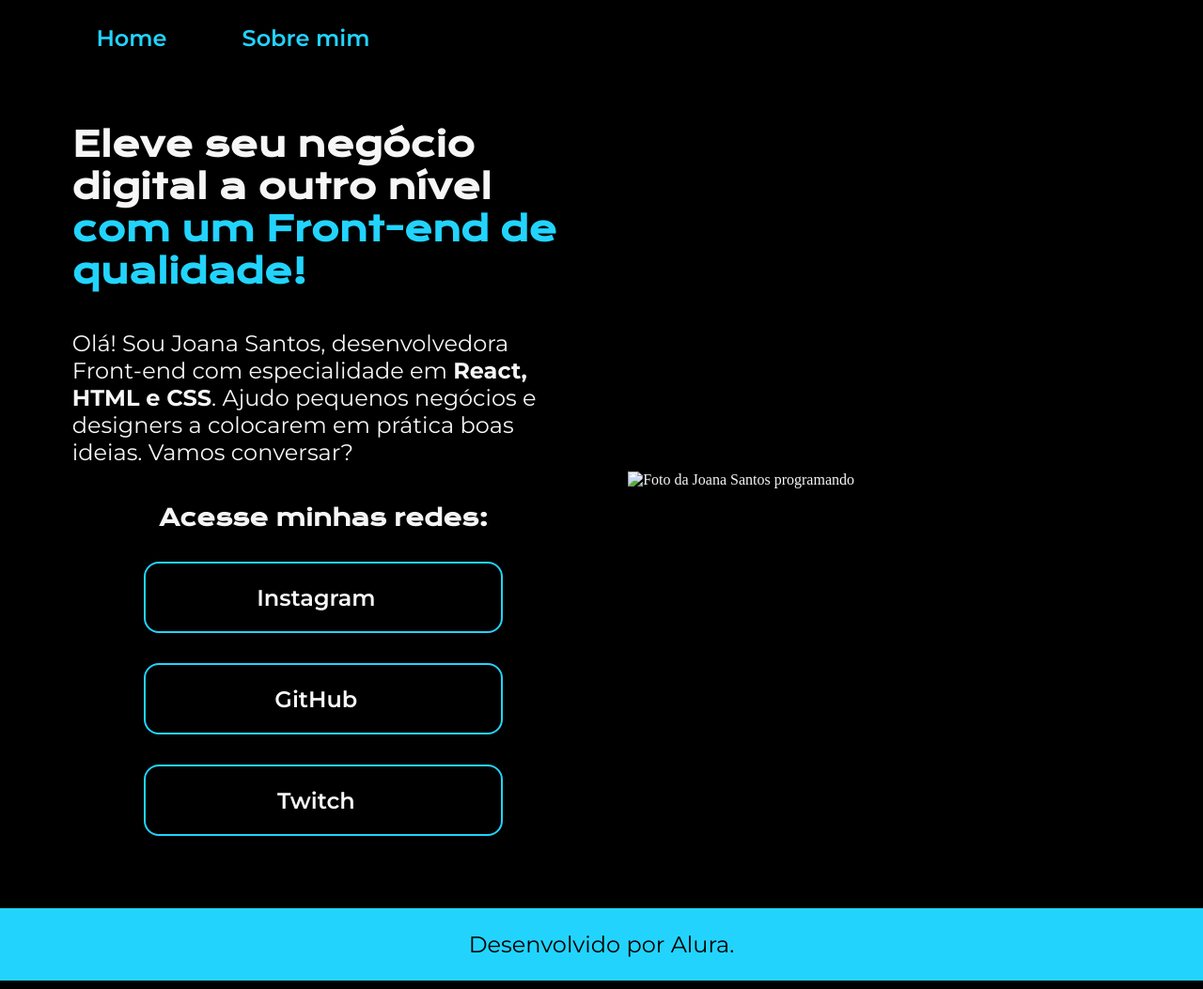
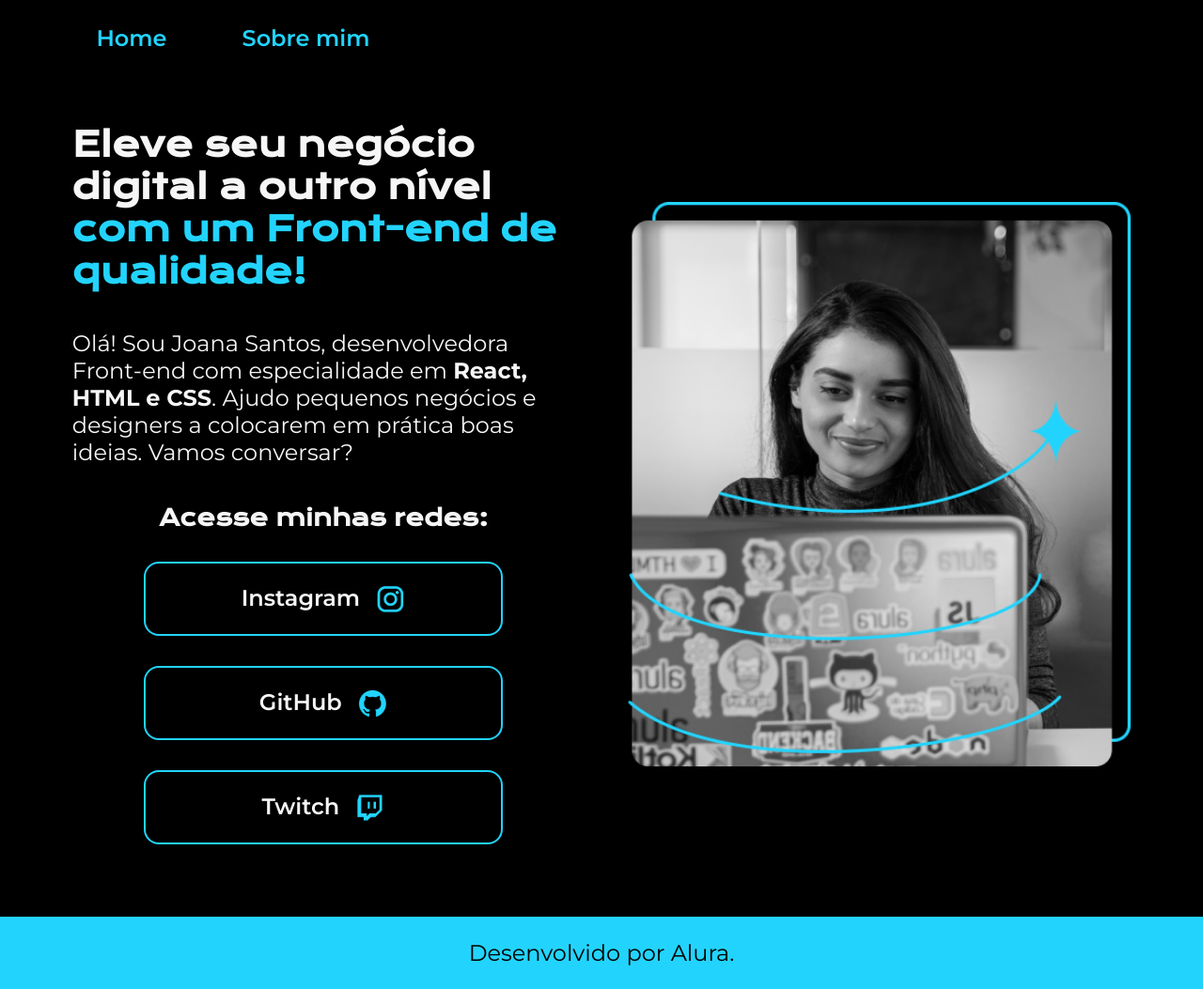
Before and after one commit to dramassae/portfolio, a plain HTML site: page index.html in a window 1280 px wide. Shown: the whole page at 94% size. Drawn offline with nearby package versions, Linux system fonts and the light colour scheme; files that its build step writes are made by us from their sources.

Commit message:
Update index.html
caminho sem pasta

```diff
--- a/index.html
+++ b/index.html
@@ -5,7 +5,7 @@
     <meta http-equiv="X-UA-Compatible" content="IE=edge">
     <meta name="viewport" content="width=device-width, initial-scale=1.0">
     <title>Portifolio</title>
-    <link rel="stylesheet" href="./estilos/style.css">
+    <link rel="stylesheet" href="style.css">
 </head>
 <body>
     <header class="cabecalho">
@@ -27,17 +27,17 @@
             <div class="apresentacao__links">
                 <h2 class="apresentacao__links__subtitulo">Acesse minhas redes: </h2>
                 <a class="apresentacao__links__navegacao" href="https://instagram.com/rafaballerini">Instagram
-                    <img src="./assets/instagram.png" alt="">
+                    <img src="instagram.png" alt="">
 
                 <a class="apresentacao__links__navegacao" href="https://github.com/guilhermeonrails">GitHub
-                    <img src="./assets/github.png" alt="">
+                    <img src="github.png" alt="">
                 </a>
                 <a class="apresentacao__links__navegacao" href="https://twitch.tv/guilimadev">Twitch
-                    <img src="./assets/twitch.png" alt="">
+                    <img src="twitch.png" alt="">
                 </a>
             </div>
         </section>
-        <img class="apresentacao__imagem" src="./assets/Imagem.png" alt="Foto da Joana Santos programando">
+        <img class="apresentacao__imagem" src="Imagem.png" alt="Foto da Joana Santos programando">
     </main>
     <footer class="rodape">
         Desenvolvido por Alura.
```
